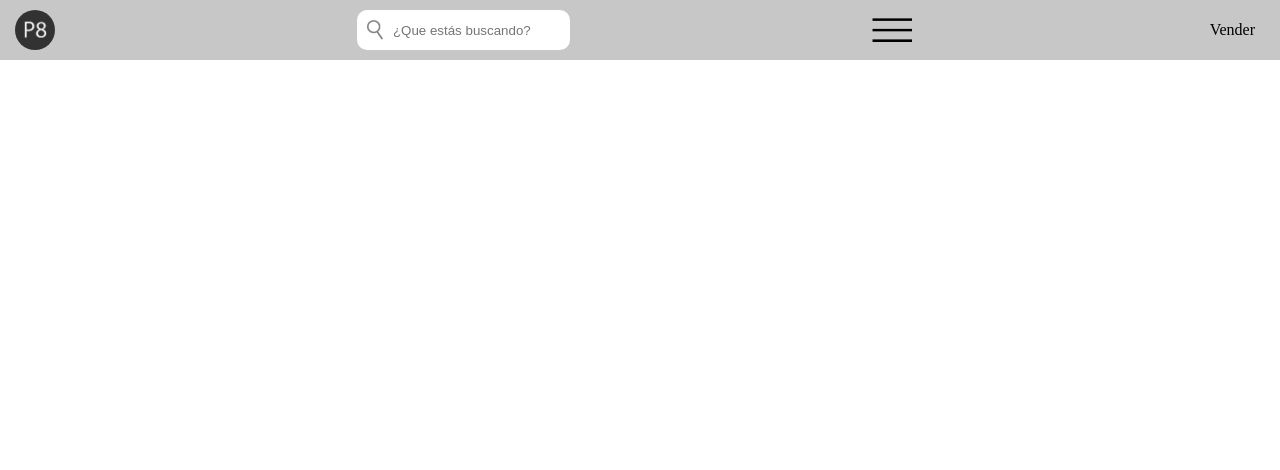
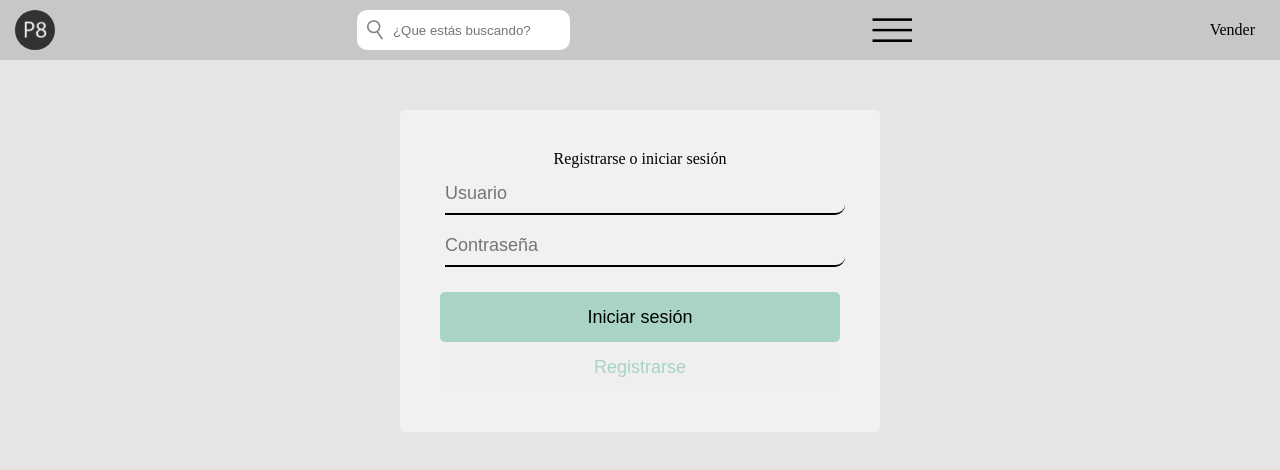
Before and after one commit to miguelitov1/Old-Is-Gold---FrontEnd, a React (Create React App) app: page / in a window 1280 px wide. Shown: the top 470 px of the page. Built offline with nearby package versions, Linux system fonts and the light colour scheme.

Commit message:
componente login terminado

```diff
--- a/src/App.js
+++ b/src/App.js
@@ -1,11 +1,13 @@
 import "./App.css";
 import { Header } from "./componentes/Header";
+import { Login } from "./componentes/Login";
 
 function App() {
   return (
     <>
       <div className="App">
-        <Header></Header>
+        <Header />
+        <Login />
       </div>
     </>
   );
--- /dev/null
+++ b/src/componentes/Login.js
@@ -0,0 +1,20 @@
+import React from "react";
+import "./register-login.css";
+
+export function Login() {
+  return (
+    <div className="section-login">
+      <form class="form-register">
+        <p>Registrarse o iniciar sesión</p>
+        <input type="email" placeholder="Usuario" />
+        <input type="password" placeholder="Contraseña" />
+        <div class="buttons">
+          <button class="button-activate" type="submit">
+            Iniciar sesión
+          </button>
+          <button class="button-no-activate">Registrarse</button>
+        </div>
+      </form>
+    </div>
+  );
+}
--- a/src/componentes/login-register/register.html
+++ b/src/componentes/login-register/register.html
@@ -1,12 +1,14 @@
 <!DOCTYPE html>
 <html lang="en">
+
 <head>
   <meta charset="UTF-8" />
   <meta http-equiv="X-UA-Compatible" content="IE=edge" />
   <meta name="viewport" content="width=device-width, initial-scale=1.0" />
-    <link rel="stylesheet" href="register.css" />
+  <link rel="stylesheet" href="register-login.css" />
   <title>Document</title>
 </head>
+
 <body>
   <nav>
     <div class="menu-busqueda">
@@ -55,4 +57,5 @@
     </div>
   </footer>
 </body>
+
 </html>
--- /dev/null
+++ b/src/componentes/register-login.css
@@ -0,0 +1,48 @@
+body {
+  background-color: #e7e4e4;
+  margin: 0;
+}
+
+p {
+  text-align: center;
+}
+
+.form-register {
+  background-color: #f2f1f1;
+  display: flex;
+  flex-direction: column;
+  padding: 40px;
+  margin: 50px;
+  border-radius: 5px;
+  max-width: 400px;
+  margin-left: auto;
+  margin-right: auto;
+}
+
+.form-register input {
+  font-size: 18px;
+  margin: 5px;
+  background: transparent;
+  border: none;
+  border-bottom: 2px solid;
+}
+.form-register div button {
+  border-radius: 5px;
+  width: 300px;
+  border: none;
+  font-size: 18px;
+  height: 50px;
+  width: 100%;
+}
+.buttons {
+  display: flex;
+  flex-direction: column;
+  margin-top: 20px;
+}
+.button-activate {
+  background-color: #a8d3c6;
+}
+.button-no-activate {
+  background-color: none;
+  color: #a8d3c6;
+}
```
Also changed, not shown: src/componentes/login-register/login.html (deleted, +0 -54 lines), src/componentes/login-register/register-login.css (renamed from src/componentes/login-register/register.css), 1 other file (tests, documents, lock files or other folders). Lines whose indentation alone changed are shown as unchanged.
